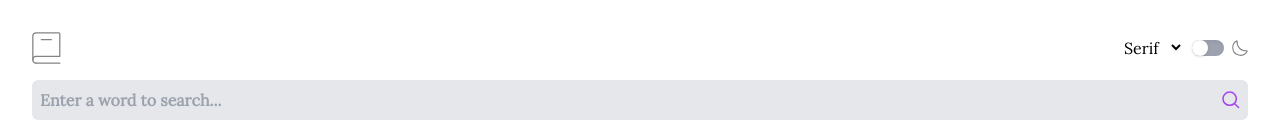
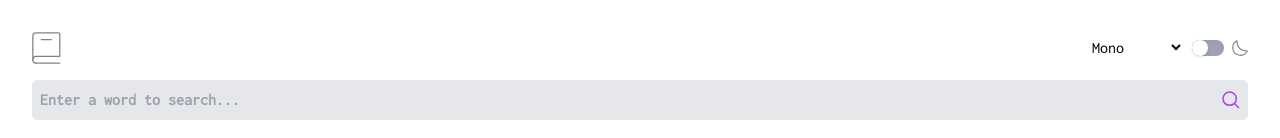
Before and after one commit to Jackie247/dictionary_app, a React (Vite) app: page / in a window 1280 px wide. Shown: the top 138 px of the page. Built offline with nearby package versions, Linux system fonts and the light colour scheme.

Commit message:
Update FontSelector.jsx

```diff
--- a/src/components/FontSelector/FontSelector.jsx
+++ b/src/components/FontSelector/FontSelector.jsx
@@ -1,19 +1,20 @@
 import React, { useEffect, useState } from 'react';
 
 export default function FontSelector() {
-  const fonts = ['serif', 'sans-serif', 'mono'];
-  const [font, setFont] = useState('serif');
+  const fonts = ['mono', 'serif', 'sans-serif'];
+  const [font, setFont] = useState('mono');
   // const [oldFont, setOldFont] = useState('serif');
 
   const handleFontChange = (e) => {
-    console.log('isCalled');
     setFont(e.target.value);
   };
 
   const updateFont = () => {
     const root = document.getElementById('root');
     fonts.forEach((font) => root.classList.remove(font));
-    root.classList.add(font);
+    if (font) {
+      root.classList.add(font);
+    }
   };
 
   useEffect(() => {
@@ -21,13 +22,13 @@ export default function FontSelector() {
   }, [font]);
 
   return (
-    <div className="w-16">
+    <div className="w-16 sm:w-24">
       <select
         className="dark:text-white bg-inherit border-none w-full"
         onChange={handleFontChange}
       >
         {fonts.map((font) => (
-          <option key={font} value={font}>
+          <option className="dark:bg-dark-black" key={font} value={font}>
             {font.charAt(0).toUpperCase() + font.slice(1)}
           </option>
         ))}
```
